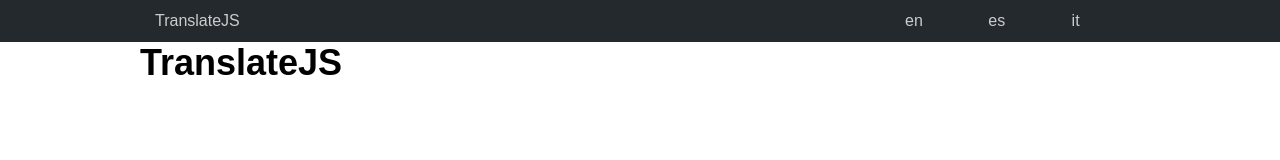
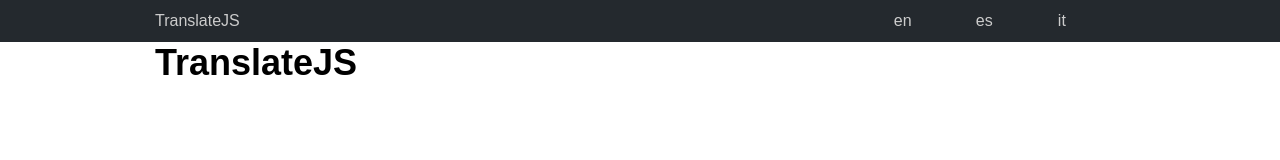
Before and after one commit to germanbisurgi/TranslateJS, a plain HTML site: page index.html in a window 1280 px wide. Drawn offline with Linux system fonts and the light colour scheme.

Commit message:
updated layout

```diff
--- a/index.html
+++ b/index.html
@@ -10,11 +10,13 @@
 <body>
 
     <div class="nav">
-        <div class="row container">
-            <a class="nav-item xs-3" href="?language=en">TranslateJS</a>
-            <a class="nav-item xs-1 xs-off-6" href="?language=en">en</a>
-            <a class="nav-item xs-1" href="?language=es">es</a>
-            <a class="nav-item xs-1" href="?language=it">it</a>
+        <div class="container">
+            <div class="row">
+                <a class="nav-item xs-3" href="?language=en">TranslateJS</a>
+                <a class="nav-item xs-1 xs-off-6" href="?language=en">en</a>
+                <a class="nav-item xs-1" href="?language=es">es</a>
+                <a class="nav-item xs-1" href="?language=it">it</a>
+            </div>
         </div>
     </div>
 
--- a/src/styles/styles.css
+++ b/src/styles/styles.css
@@ -1,6 +1,7 @@
 .container {
     margin: 0 auto;
     max-width: 1000px;
+    padding: 0 15px;
 }
 
 .nav {
```
